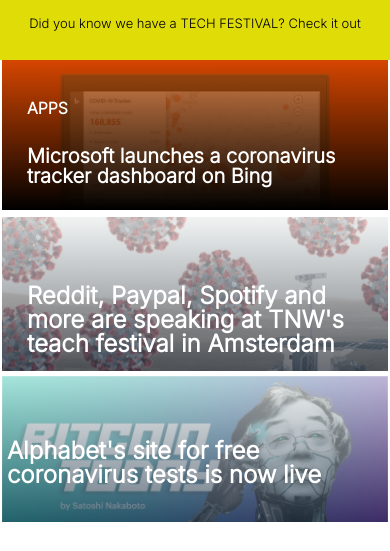
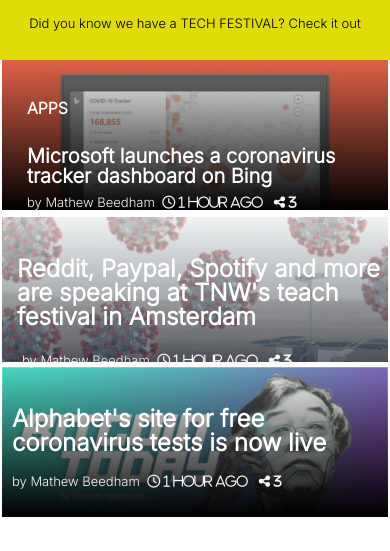
Before and after one commit to frankopkusianwar/Responsive-Design, a plain HTML site: page index.html in a window 390 px wide. Shown: the part 65-616 px from the top of the page. Drawn offline with Linux system fonts and the light colour scheme.

Commit message:
made changes required by TSE

```diff
--- a/index.html
+++ b/index.html
@@ -66,11 +66,27 @@
                 <div class="top-container__main--txt">
                     <h4>APPS</h4>
                     <h1>Microsoft launches a coronavirus tracker dashboard on Bing</h1>
+                    <div class="author author-special">
+                        <span>by Mathew Beedham &nbsp;<i class="far fa-clock">  1 hour ago</i>
+                            &nbsp; <i class="fas fa-share-alt"> 3</i></span>
+                    </div>
                 </div>
             </div>
             <div class="top-container__sidebar">
-                <div class="top-container__sidebar-1"><h2>Reddit, Paypal, Spotify and more are speaking at TNW's teach festival in Amsterdam</h2></div>
-                <div class="top-container__sidebar-2"><h2>Alphabet's site for free coronavirus tests is now live</h2></div>
+                <div class="top-container__sidebar-1">
+                    <h2>Reddit, Paypal, Spotify and more are speaking at TNW's teach festival in Amsterdam</h2>
+                    <div class="author authour-small">
+                        <span>by Mathew Beedham &nbsp;<i class="far fa-clock">  1 hour ago</i>
+                            &nbsp; <i class="fas fa-share-alt"> 3</i></span>
+                    </div>
+                </div>
+                <div class="top-container__sidebar-2">
+                    <h2>Alphabet's site for free coronavirus tests is now live</h2>
+                    <div class="author">
+                        <span>by Mathew Beedham &nbsp;<i class="far fa-clock">  1 hour ago</i>
+                            &nbsp; <i class="fas fa-share-alt"> 3</i></span>
+                    </div>
+                </div>
             </div>
         </div>
         <!-- ends here -->
@@ -80,37 +96,61 @@
             <div class="grid-content1">
                 <div class="grid-content1__item">
                     <div class="grid-content1__item-img"><img src="img/img0_4.jpg" alt="open AI"></div>
+                    <div class="grid-display">
                         <p>Cluno's co-founder on why her company's growth keeps her awake at night</p>
+                        <small class="p-special">Satoshi Nakaboto &nbsp; 2 hours ago</small>
+                    </div>
                 </div>
                 <div class="grid-content1__item">
                     <div class="grid-content1__item-img"><img src="img/img0_3.png" alt="open AI"></div>
+                    <div class="grid-display">
                         <p> We should treat AI like our own children — so it won't kill us</p>
+                        <small class="p-special">Satoshi Nakaboto &nbsp; 2 hours ago</small>
+                    </div>
                 </div>
                 <div class="grid-content1__item">
                     <div class="grid-content1__item-img"><img src="img/img0_5.jpg" alt="open AI"></div>
+                    <div class="grid-display">
                         <p>certification is a leg up to better job opportunities.
                             So this $40 training should get your attention.</p>
+                            <small class="p-special">Satoshi Nakaboto &nbsp; 2 hours ago</small>
+                    </div>
                 </div>
                 <div class="grid-content1__item">
                     <div class="grid-content1__item-img"><img src="img/img1_4.jpg" alt="open AI"></div>
+                    <div class="grid-display">
                         <p>Samsung Galaxy Z Flip is tough to find right now — unless you win one from us!</p>
+                        <small class="p-special">Satoshi Nakaboto &nbsp; 2 hours ago</small>
+                    </div>
                 </div>
                 <div class="grid-content1__item">
                     <div class="grid-content1__item-img"><img src="img/img8.jpg" alt="open AI"></div>
+                    <div class="grid-display">
                         <p>Researchers explain why that picture of monkeys turning into humans is wrong</p>
+                        <small class="p-special">Satoshi Nakaboto &nbsp; 2 hours ago</small>
+                    </div>
                 </div>
                 <div class="grid-content1__item">
                     <div class="grid-content1__item-img"><img src="img/img6.png" alt="open AI"></div>
+                    <div class="grid-display">
                         <p>These are the Web Accessibility Standards designers need to know</p>
+                        <small class="p-special">Satoshi Nakaboto &nbsp; 2 hours ago</small>
+                    </div>
                 </div>
                 <div class="grid-content1__item">
                     <div class="grid-content1__item-img"><img src="img/img5.jpg" alt="open AI"></div>
+                    <div class="grid-display">
                         <p>Code won’t bite. We promise. In fact, this batch of courses could actually make
                             programming your friend.</p>
+                            <small class="p-special">Satoshi Nakaboto &nbsp; 2 hours ago</small>
+                    </div>
                 </div>
                 <div class="grid-content1__item">
                     <div class="grid-content1__item-img"><img src="img/img7.png" alt="open AI"></div>
+                    <div class="grid-display">
                         <p>This stance-detecting AI will help us fact-check fake news</p>
+                        <small class="p-special">Satoshi Nakaboto &nbsp; 2 hours ago</small>
+                    </div>
                 </div>
             </div>
         </section>
--- a/style.css
+++ b/style.css
@@ -108,6 +108,18 @@
   position: relative;
   z-index: -2;
   color: white;
+  box-sizing: border-box;
+}
+
+.author {
+  font-size: 13px;
+  margin-left: 10px;
+  margin-bottom: 10px;
+  color: rgb(248, 245, 245);
+}
+
+.highligt {
+  font-weight: 200;
 }
 
 .top-container__img {
@@ -130,12 +142,19 @@
   background: linear-gradient(rgba(236, 240, 241, 0.7), rgba(44, 62, 80, 0.7)), url(img/sidebg1.png);
   background-repeat: no-repeat;
   color: white;
-  padding: 43px 10px;
+  text-align: start;
   background-size: cover;
+  height: 224px;
+  box-sizing: border-box;
+}
+
+.top-container__sidebar-1 h2, .top-container__sidebar-2 h2  {
+  margin-left: 10px;
+  margin-bottom: 20px;
 }
 
 .top-container__sidebar h2 {
-  padding-top: 80px;
+  padding-top: 100px;
   font-weight: bolder;
   z-index: 1;
 }
@@ -145,9 +164,11 @@
   background-size: cover;
   background-repeat: no-repeat;
   color: white;
-  padding: 43px 10px;
+  text-align: start;
   background-size: cover;
+  height: 226px;
   margin-top: 5px;
+  box-sizing: border-box;
 }
 
 .content-1 {
@@ -177,9 +198,14 @@
 
 .grid-content1__item p {
   margin-top: 10px;
+  margin-bottom: 7px;
   font-size: 17px;
   font-weight: bolder;
   cursor: pointer;
+}
+
+.p-special {
+  font-size: 12px;
 }
 
 .grid-2__section {
@@ -556,6 +582,11 @@
   color: #f42;
 }
 
+/* .highligt:hover {
+  color: #fff;
+  cursor: pointer;
+} */
+
 #special a {
   color: white;
 }
@@ -578,7 +609,7 @@
     display: flex;
     flex-direction: column;
     grid-row: 1/3;
-    background: linear-gradient(rgba(211, 84, 0,0.7), black),url(img/main_bg.jpg) no-repeat;
+    background: linear-gradient(rgba(236, 240, 241,0.3), black),url(img/main_bg.jpg) no-repeat;
     background-size: cover;
     height: 300px;
     position: relative;
@@ -605,28 +636,32 @@
   }
 
   .top-container__sidebar-1 {
-    background: linear-gradient(rgba(236, 240, 241, 0.7), rgba(44, 62, 80, 0.7)), url(img/sidebg1.png);
+    background: linear-gradient(rgba(236, 240, 241, 0.3), blacka), url(img/sidebg1.png);
     background-repeat: no-repeat;
     color: white;
-    padding: 27px 5px;
     background-size: cover;
-    height: 100px;
+    height: 145px;
   }
 
   .top-container__sidebar h2 {
-    padding-top: 40px;
+    padding-top: 30px;
     font-weight: bolder;
     z-index: 1;
   }
 
+
   .top-container__sidebar-2 {
-    background: linear-gradient(rgba(236, 240, 241, 0.7), rgba(44, 62, 80, 0.7)), url(img/sidebg2.jpg);
+    background: linear-gradient(rgba(236, 240, 241, 0.3), black), url(img/sidebg2.jpg);
     background-repeat: no-repeat;
     color: white;
-    padding: 23px 5px;
     background-size: cover;
     margin-top: 5px;
-    height: 100px;
+    height: 150px;
+  }
+
+  .author-special {
+    margin-left: 25px;
+    margin-top: 10px;
   }
 }
 
@@ -662,7 +697,7 @@
   }
 
   .top-container__sidebar-1 h2, .top-container__sidebar- h2{
-    padding-left: 20px;
+    padding: 5px;
   }
 }
 
@@ -739,6 +774,18 @@
     font-size: 20px;
   }
 
+  .authour-small{
+    margin-left: 20px;
+  }
+
+  .top-container__sidebar-1 h2 {
+    padding-top: 40px;
+  }
+
+  .top-container__sidebar-2 h2 {
+    padding-top: 40px;
+  }
+
   .grid-content1 {
     display: grid;
     grid-template-columns: 1fr;
@@ -749,6 +796,16 @@
 
   .grid-content1__item {
     display: flex;
+  }
+
+  .grid-display {
+    display: flex;
+    flex-direction: column;
+  }
+
+  .p-special {
+    padding-left: 10px;
+    padding-top: -10px;
   }
 
   .grid-content1__item-img {
```
Lines whose indentation alone changed are shown as unchanged.
